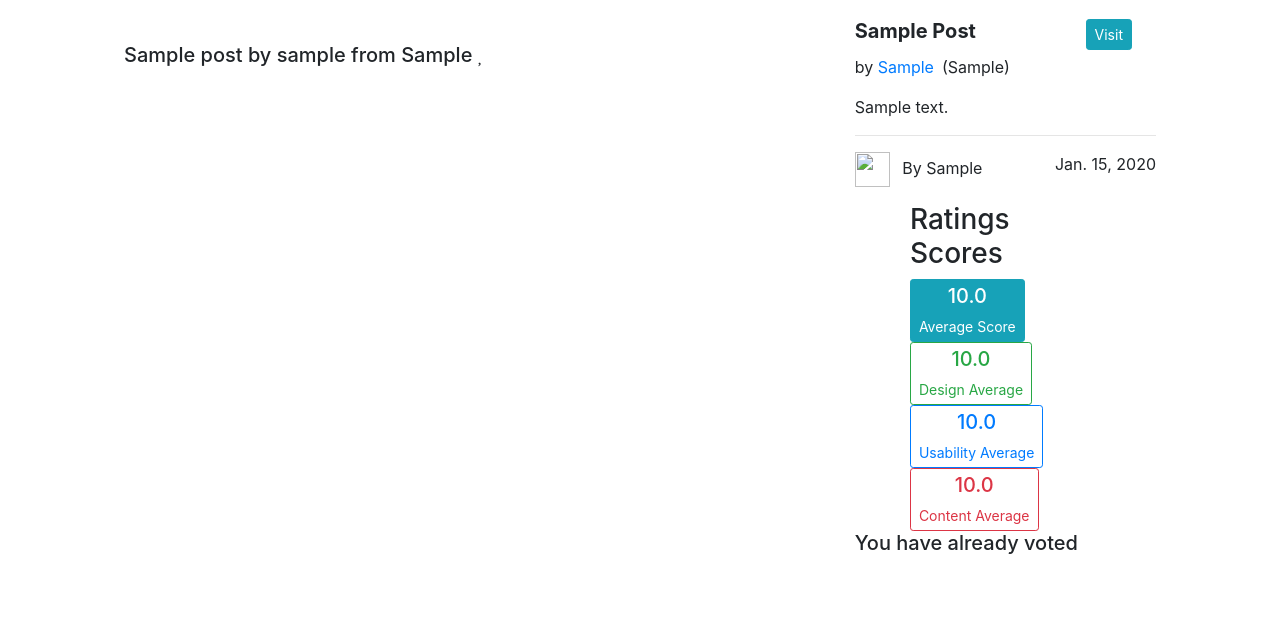
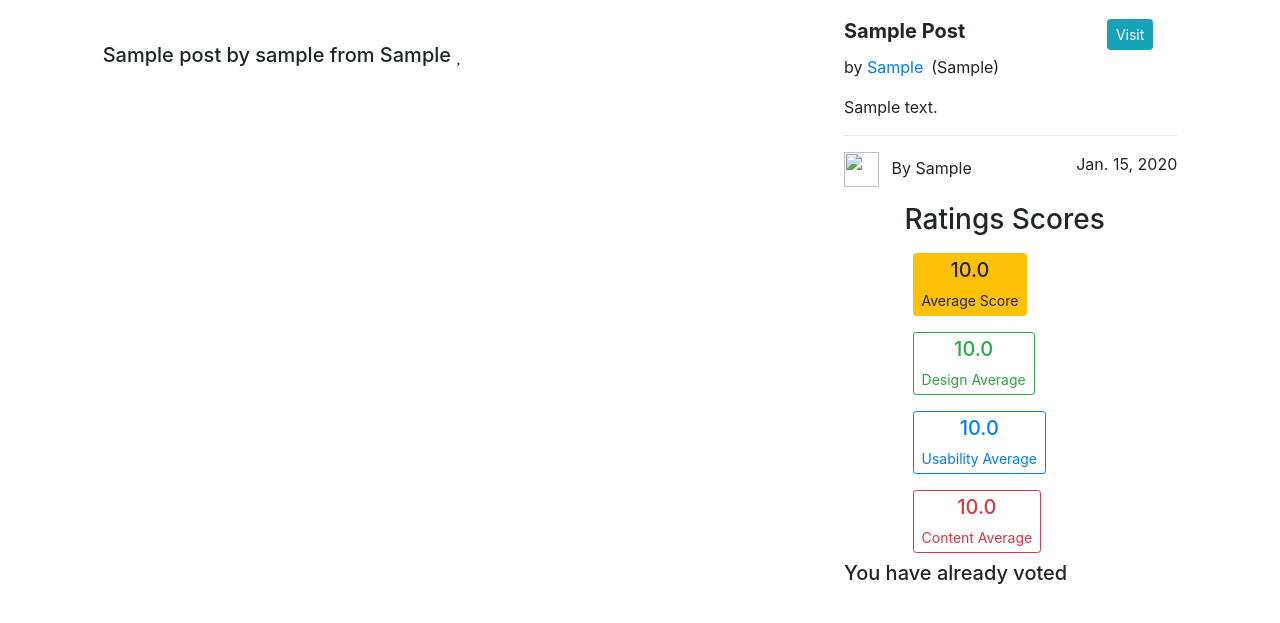
Before and after one commit to IanoSang/Rate-It, a Django app: a page that uses app/templates/rate/project.html in a window 1280 px wide. Shown: the part 83-706 px from the top of the page. Run offline with Django 4.2, Linux system fonts and the light colour scheme; a user stored in the database is signed in; tables that the repository leaves empty hold one stand-in row (values such as "Sample post"); some libraries are stand-ins or nearby versions.

Commit message:
feat: style- adds styling to the project page

```diff
--- a/app/templates/rate/profile.html
+++ b/app/templates/rate/profile.html
@@ -9,6 +9,9 @@
                 <img class="rounded-circle account-img d-block mx-auto" src="{{ user.profile.profile_pic.url }}">
                 <h5 class="text-center mt-3">{{user.username}}</h5>
                 <p class="text-center"> {{user.email}}</p>
+                <p class="text-center">Bio: {{user.profile.bio}}</p>
+                <p class="text-center">Contacts: {{user.profile.contact}}</p>
+                <p class="text-center">Location:{{user.profile.location}}</p>
             </div>
             <div class="col-md-3"></div>
         </div>
--- a/app/templates/rate/project.html
+++ b/app/templates/rate/project.html
@@ -39,16 +39,16 @@
                     <h3 class="D-block mx-auto">Ratings Scores</h3>
                     {% for rating in post.ratings.all %}
                     {% if forloop.counter is post.ratings.all.count %}
-                    <a class="btn btn-info btn-sm" ><h5>{{ rating.score }}</h5>
+                    <a class="btn btn-warning btn-sm m-2" ><h5>{{ rating.score }}</h5>
                         <span class="sc">Average Score</span>
                     </a>
-                    <a class="btn btn-outline-success btn-sm" ><h5>{{ rating.design_average }}</h5>
+                    <a class="btn btn-outline-success btn-sm m-2" ><h5>{{ rating.design_average }}</h5>
                         <span class="sc">Design Average</span>
                     </a>
-                    <a class="btn btn-outline-primary btn-sm" id="u"><h5>{{ rating.usability_average }}</h5>
+                    <a class="btn btn-outline-primary btn-sm m-2" id="u"><h5>{{ rating.usability_average }}</h5>
                         <span class="sc">Usability Average</span>
                     </a>
-                    <a class="btn btn-outline-danger btn-sm" id="c"><h5>{{ rating.content_average }}</h5>
+                    <a class="btn btn-outline-danger btn-sm m-2" id="c"><h5>{{ rating.content_average }}</h5>
                         <span class="sc">Content Average</span>
                     </a>
                     {% endif %}
--- a/static/css/styles.css
+++ b/static/css/styles.css
@@ -321,6 +321,7 @@ form{
 }
 
 .tag {
+
   background: #cccccc;
   border-radius: 50px;
   font-size: 12px;
@@ -329,15 +330,6 @@ form{
   padding: 2px 10px;
   text-transform: uppercase;
   cursor: pointer;
-}
-.tag-teal {
-  background-color: #47bcd4;
-}
-.tag-purple {
-  background-color: #5e76bf;
-}
-.tag-pink {
-  background-color: #cd5b9f;
 }
 
 .card-body p {
```
Also changed, not shown: app/templates/rate/index.html (+5 -2 lines).
